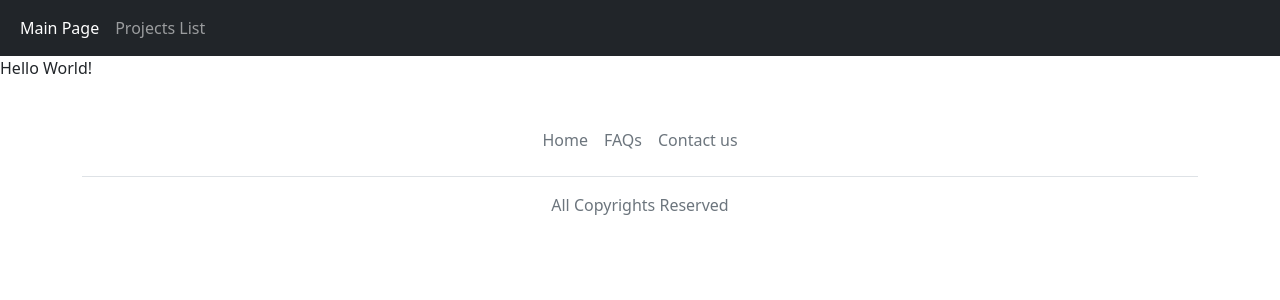
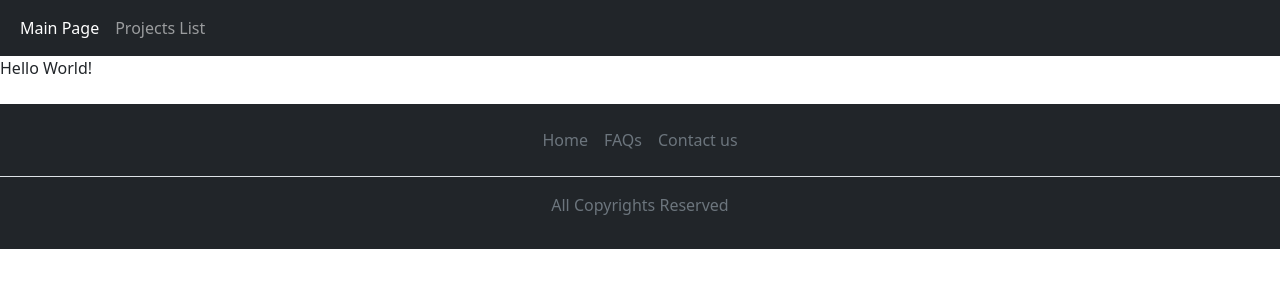
Before and after one commit to ThePixelCode/thepixelcode.github.io, an Angular app: page /main-page in a window 1280 px wide. Shown: the top 300 px of the page. Built offline with nearby package versions, Linux system fonts and the light colour scheme.

Commit message:
Updated Footer

```diff
--- a/src/app/footer/footer.component.html
+++ b/src/app/footer/footer.component.html
@@ -1,4 +1,4 @@
-<div class="container">
+<div class="container-fluid bg-dark text-white px-0">
     <footer class="py-3 my-4">
         <ul class="nav justify-content-center border-bottom pb-3 mb-3">
             <li class="nav-item" *ngFor="let itemFooter of footerList">
```
